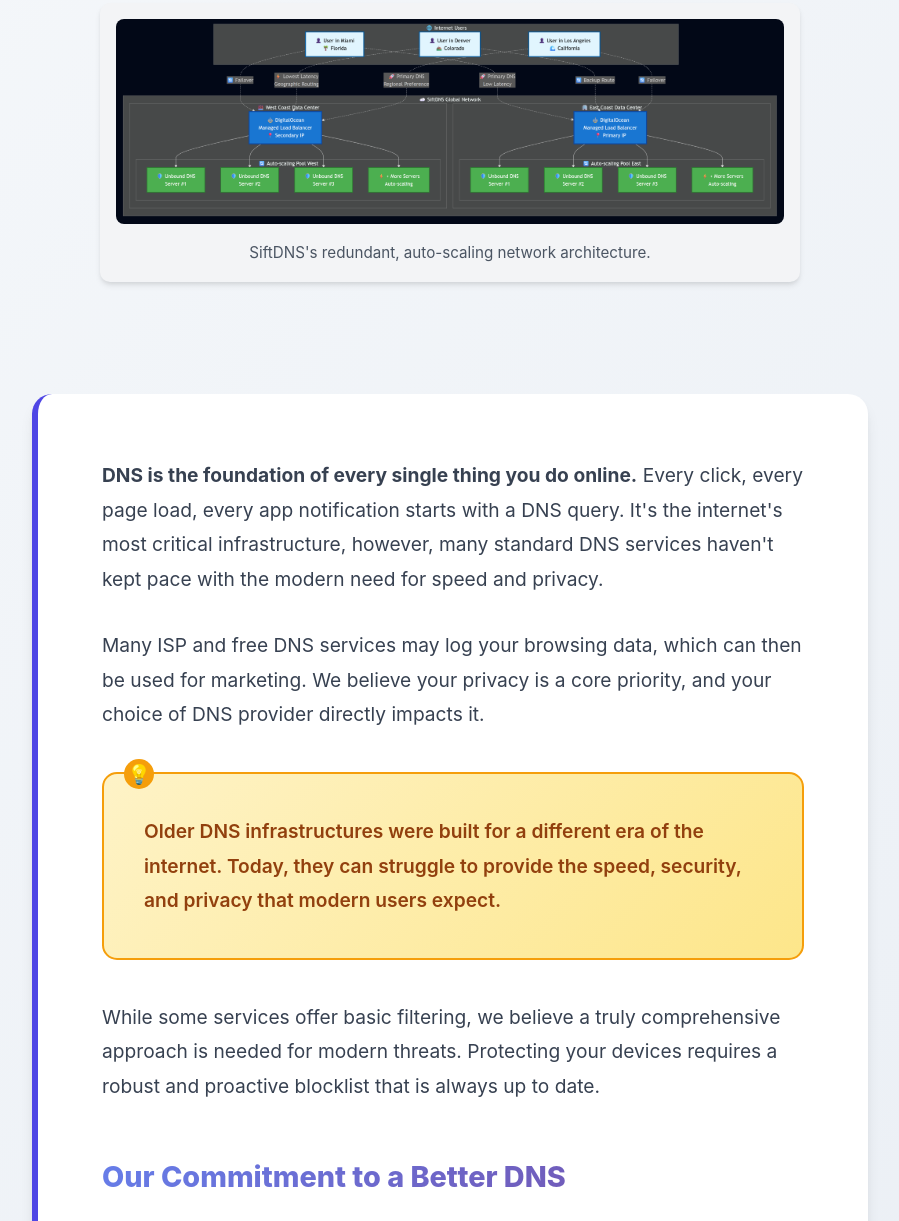
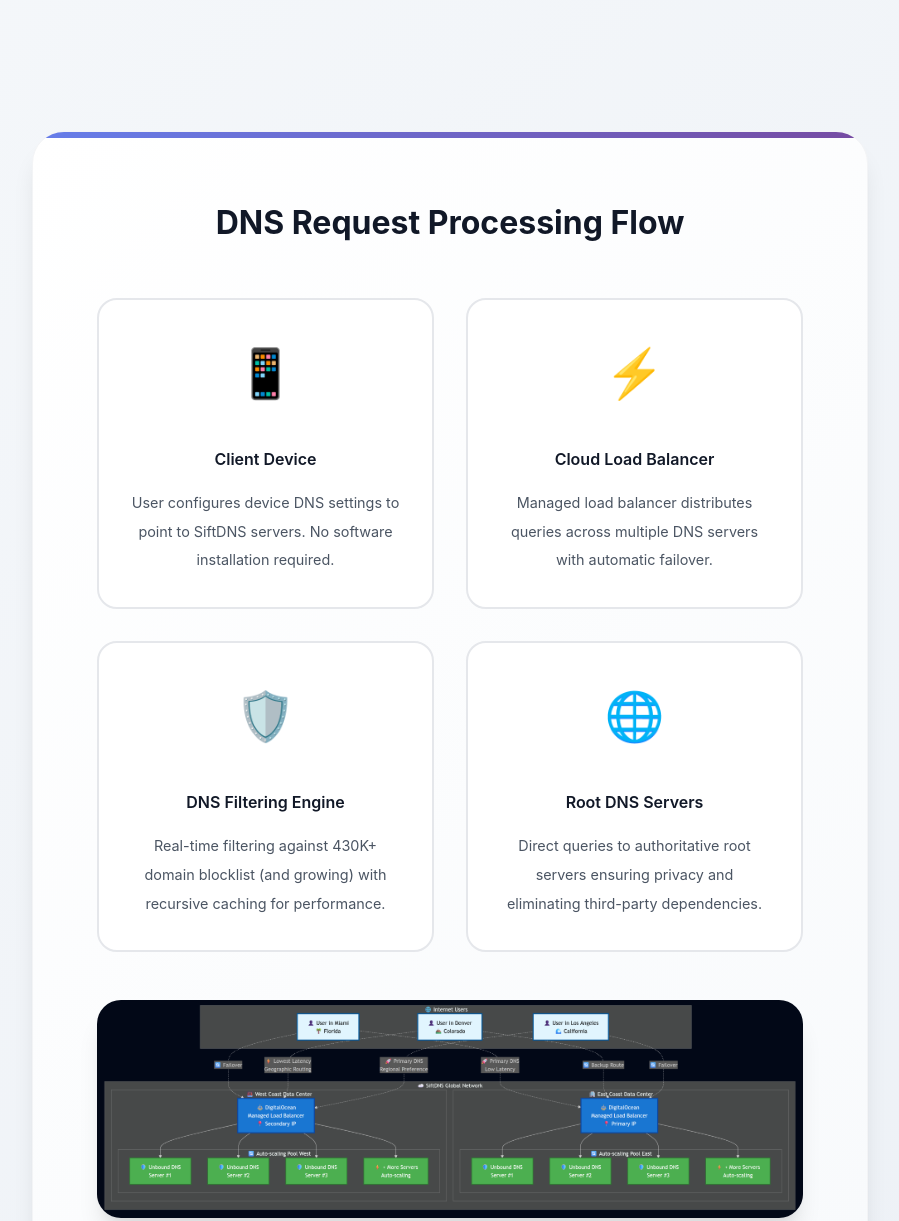
Before and after one commit to SiftDNS/siftDNS_web, a plain HTML site: page about.html in a window 1280 px wide. Shown: the part 1087-2308 px from the top of the page, without its empty margins (190-1089 px from the left). Drawn offline with Linux system fonts and the light colour scheme.

Commit message:
built out DNS process flow on about page

```diff
--- a/about.html
+++ b/about.html
@@ -156,6 +156,18 @@
         .obsolete-callout::before { content: "💡"; position: absolute; top: -15px; left: 20px; background: #f59e0b; color: white; width: 30px; height: 30px; border-radius: 50%; display: flex; align-items: center; justify-content: center; font-size: 1.2rem; }
         .obsolete-callout p { color: #92400e; margin: 0; font-weight: 600; }
 
+        .architecture{background:linear-gradient(135deg,#ffffff 0%,#f8fafc 100%);border-radius:32px;padding:4rem;box-shadow:var(--shadow-xl);margin:4rem 0;border:1px solid var(--gray-100);position:relative;overflow:hidden}
+        .architecture::before{content:'';position:absolute;top:0;left:0;right:0;height:6px;background:var(--gradient-primary)}
+        .architecture-title{text-align:center;font-size:2rem;font-weight:700;margin-bottom:3rem;color:var(--gray-900)}
+        .architecture-flow{display:grid;grid-template-columns:repeat(auto-fit,minmax(220px,1fr));gap:2rem;align-items:center;position:relative}
+        .flow-step{text-align:center;padding:2rem;background:#fff;border-radius:20px;border:2px solid var(--gray-200);transition:all .4s ease;position:relative;overflow:hidden}
+        .flow-step::before{content:'';position:absolute;top:0;left:0;right:0;bottom:0;background:var(--gradient-primary);opacity:0;transition:opacity .4s ease}
+        .flow-step:hover{border-color:var(--primary);transform:translateY(-5px);box-shadow:var(--shadow-lg)}
+        .flow-step:hover::before{opacity:.05}
+        .flow-icon{font-size:3rem;margin-bottom:2rem;position:relative;z-index:1}
+        .flow-step h4{font-weight:600;margin-bottom:1rem;color:var(--gray-900);font-size:1rem;position:relative;z-index:1}
+        .flow-step p{font-size:.9rem;color:var(--gray-600);line-height:2;position:relative;z-index:1}
+
         @media (max-width: 768px) {
             .hero-content h1 { font-size: 2.5rem; }
             .hero-logo { margin-bottom: 1.5rem; }
@@ -166,6 +178,8 @@
             .story-content { padding: 2.5rem; font-size: 1.1rem; }
             .diagram-container { margin: 2rem auto; padding: 0.75rem; }
             .diagram-container figcaption { font-size: 0.85rem; }
+            .architecture { padding: 2rem; }
+            .architecture-flow { grid-template-columns: 1fr; }
         }
 
         @media (prefers-reduced-motion: reduce) {
@@ -208,12 +222,34 @@
             </figure>
         </div>
 
-        <div class="diagram-container">
-            <figure class="diagram">
-                <img src="network-diagram.png" alt="Diagram showing the SiftDNS network architecture with East and West coast data centers, load balancers, and auto-scaling DNS servers." loading="lazy">
-                <figcaption>SiftDNS's redundant, auto-scaling network architecture.</figcaption>
-            </figure>
-        </div>
+        <section class="story-section">
+            <div class="architecture">
+                <h3 class="architecture-title">DNS Request Processing Flow</h3>
+                <div class="architecture-flow">
+                    <div class="flow-step">
+                        <div class="flow-icon">📱</div>
+                        <h4>Client Device</h4>
+                        <p>User configures device DNS settings to point to SiftDNS servers. No software installation required.</p>
+                    </div>
+                    <div class="flow-step">
+                        <div class="flow-icon">⚡</div>
+                        <h4>Cloud Load Balancer</h4>
+                        <p>Managed load balancer distributes queries across multiple DNS servers with automatic failover.</p>
+                    </div>
+                    <div class="flow-step">
+                        <div class="flow-icon">🛡️</div>
+                        <h4>DNS Filtering Engine</h4>
+                        <p>Real-time filtering against 430K+ domain blocklist (and growing) with recursive caching for performance.</p>
+                    </div>
+                    <div class="flow-step">
+                        <div class="flow-icon">🌐</div>
+                        <h4>Root DNS Servers</h4>
+                        <p>Direct queries to authoritative root servers ensuring privacy and eliminating third-party dependencies.</p>
+                    </div>
+                </div>
+                <img src="network-diagram.png" alt="SiftDNS Network Architecture Diagram" style="width:100%;max-width:1000px;margin:3rem auto 0;display:block;border-radius:24px;box-shadow:var(--shadow-xl)">
+            </div>
+        </section>
 
         <section class="story-section">
             <div class="story-content">
```
